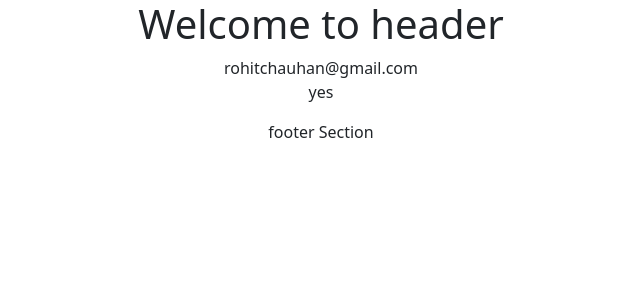
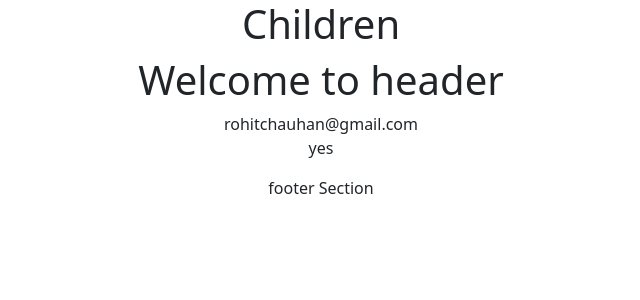
Before and after one commit to RohitChauhan916/learn-reactjs, a React (Create React App) app: page / in a window 1280 px wide. Shown: the top 300 px of the page, without its empty margins (319-959 px from the left). Built offline with nearby package versions, Linux system fonts and the light colour scheme.

Commit message:
add children props

```diff
--- a/src/App.js
+++ b/src/App.js
@@ -11,7 +11,9 @@ function App() {
   }
   return (
     <div className="App">
-      <Header headerInfo = {headerInfo}/>
+      <Header headerInfo = {headerInfo}>
+        <h1>Children</h1>
+      </Header>
       <Footer />
     </div>
   );
--- a/src/header.jsx
+++ b/src/header.jsx
@@ -1,6 +1,7 @@
-function Header({headerInfo}){
+function Header({headerInfo,children}){
     return (
         <div>
+            {children}
         <h1>Welcome to header</h1>
         <div>{headerInfo.email}</div>
         <p>yes</p>
```
